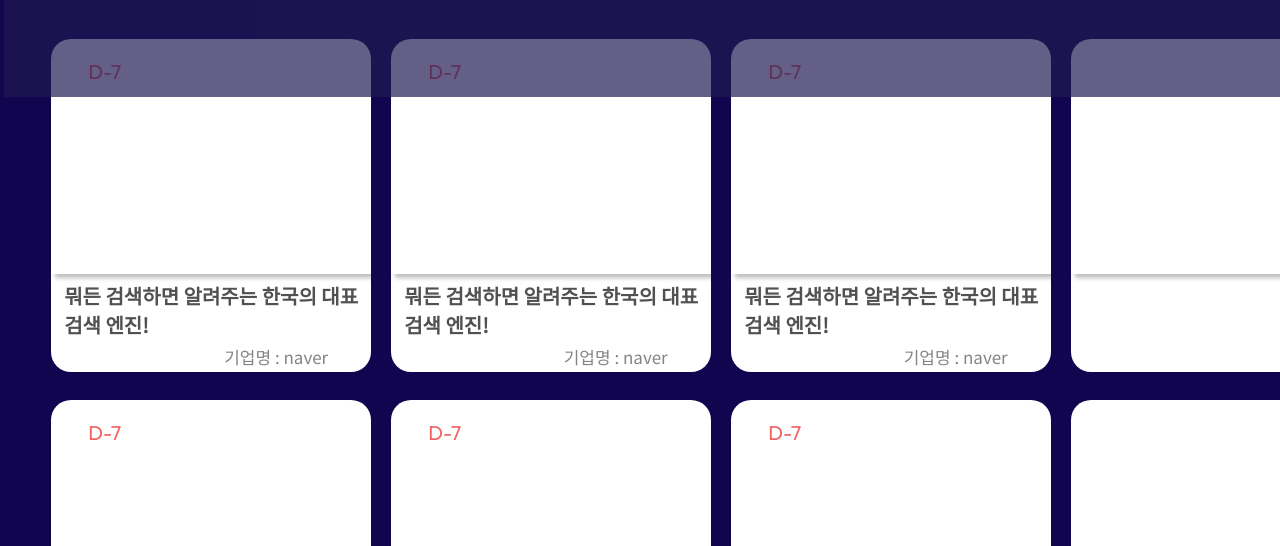
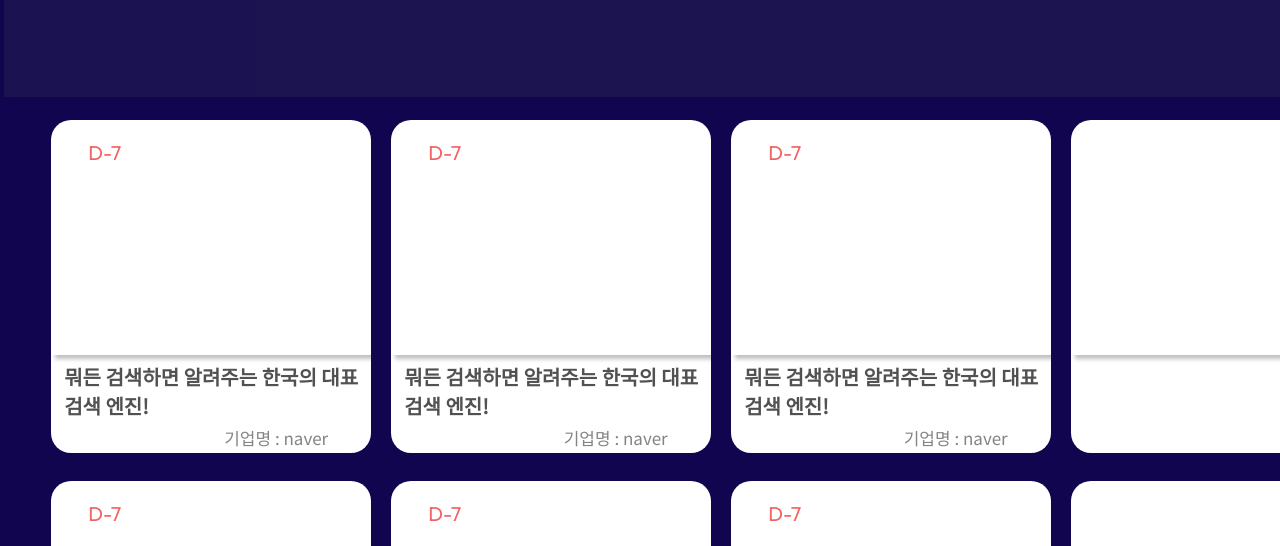
Before and after one commit to ChanWooong/GET_IT_Hackathon, a plain HTML site: page templates/companyList.html in a window 1280 px wide. Shown: the part 254-800 px from the top of the page. Drawn offline with Linux system fonts and the light colour scheme.

Commit message:
Update companyList.html

```diff
--- a/templates/companyList.html
+++ b/templates/companyList.html
@@ -21,7 +21,7 @@ body {
 }
 .v273_198 {
   width: 100%;
-  height: 800px;
+  height: 700px;
   background: url("../images/v273_198.png");
   background-repeat: no-repeat;
   background-position: center center;
@@ -34,14 +34,14 @@ body {
 }
 .v273_197 {
   width: 100%;
-  height: 80%;
+  height: 70%;
   background: url("../images/v273_197.png");
   background-repeat: no-repeat;
   background-position: center center;
   background-size: cover;
   opacity: 1;
   position: absolute;
-  top: 0%;
+  top: 11.5%;
   left: 0%;
   overflow-x: hidden;
   overflow-y: scroll;
```
